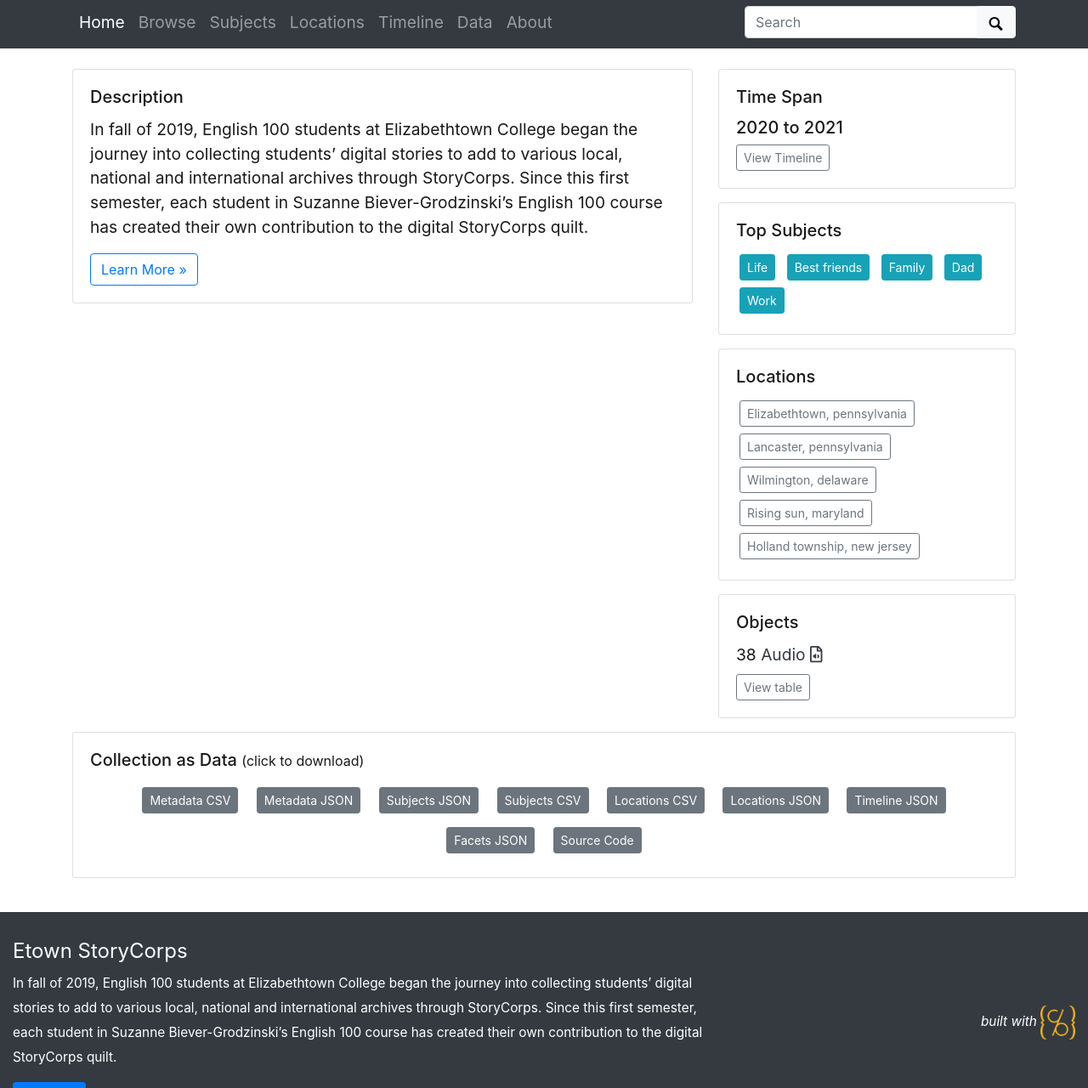
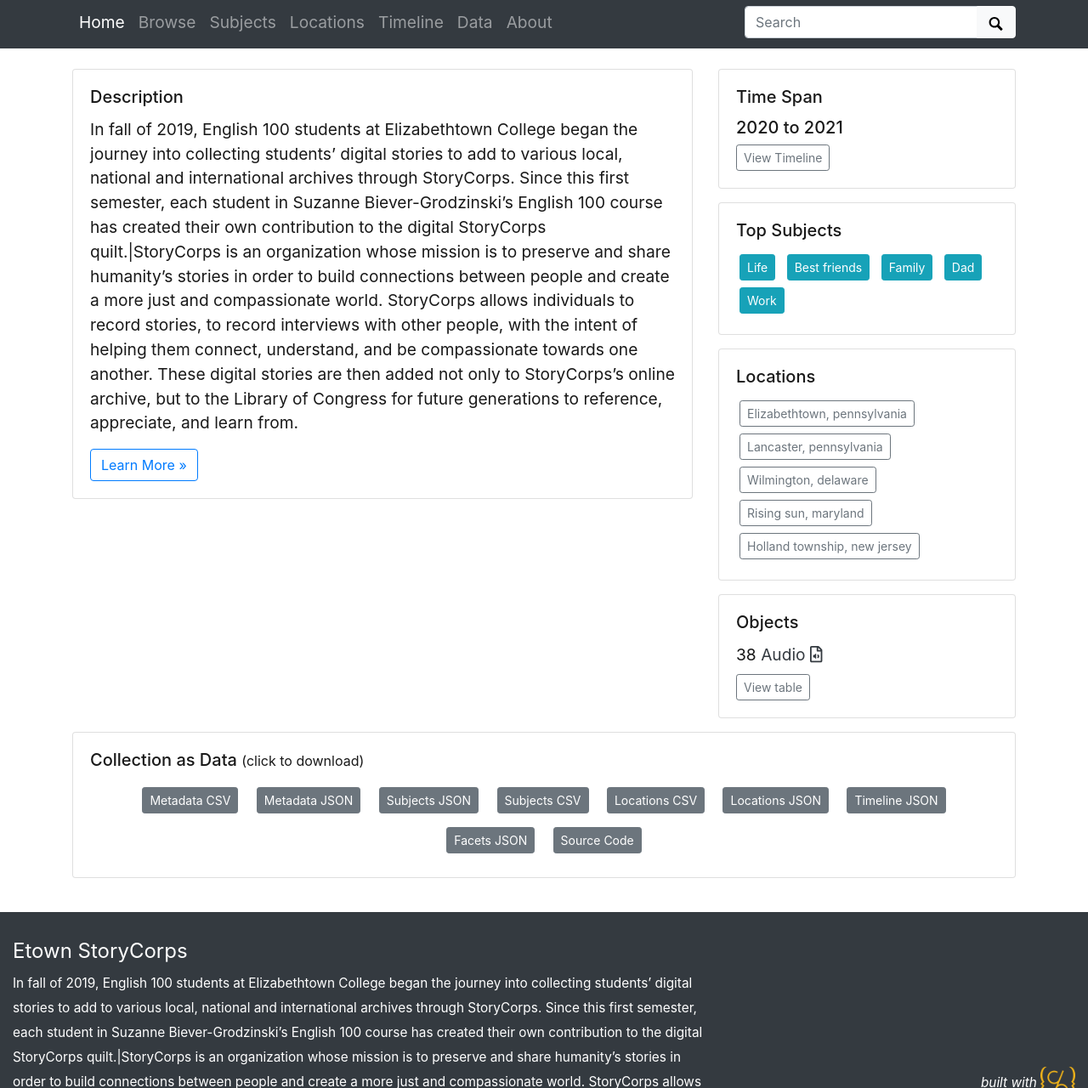
Before and after one commit to EtownHighLibrary/etownstorycorps, a Jekyll site: the page built from index.md, in a window 1280 px wide and 1400 px high, scrolled down 196 px, cut to the strip 120-1400 px from the top of the window. Shown: the whole strip at 85% size. Built offline with Jekyll 4.4.1, drawn with Linux system fonts in a browser that asks for light colours; some of the changed text lies outside the part shown.

Commit message:
Update _config.yml
Added some more description.

```diff
--- a/_config.yml
+++ b/_config.yml
@@ -25,7 +25,7 @@
 tagline: Interviews recorded by students in Professor Suzy Biever-Grodzinski's ENG 100 course
 # description appears in meta tags and other locations
 # this description might appear in search result lists, keep around 160 characters max
-description: In fall of 2019, English 100 students at Elizabethtown College began the journey into collecting students’ digital stories to add to various local, national and international archives through StoryCorps. Since this first semester, each student in Suzanne Biever-Grodzinski’s English 100 course has created their own contribution to the digital StoryCorps quilt.
+description: In fall of 2019, English 100 students at Elizabethtown College began the journey into collecting students’ digital stories to add to various local, national and international archives through StoryCorps. Since this first semester, each student in Suzanne Biever-Grodzinski’s English 100 course has created their own contribution to the digital StoryCorps quilt.|StoryCorps is an organization whose mission is to preserve and share humanity’s stories in order to build connections between people and create a more just and compassionate world. StoryCorps allows individuals to record stories, to record interviews with other people, with the intent of helping them connect, understand, and be compassionate towards one another. These digital stories are then added not only to StoryCorps’s online archive, but to the Library of Congress for future generations to reference, appreciate, and learn from.
 
 # creator of the digital collection, to appear in meta tags; we typically use our GitHub usernames but feel free to just use your name
 author: pennimans
```
